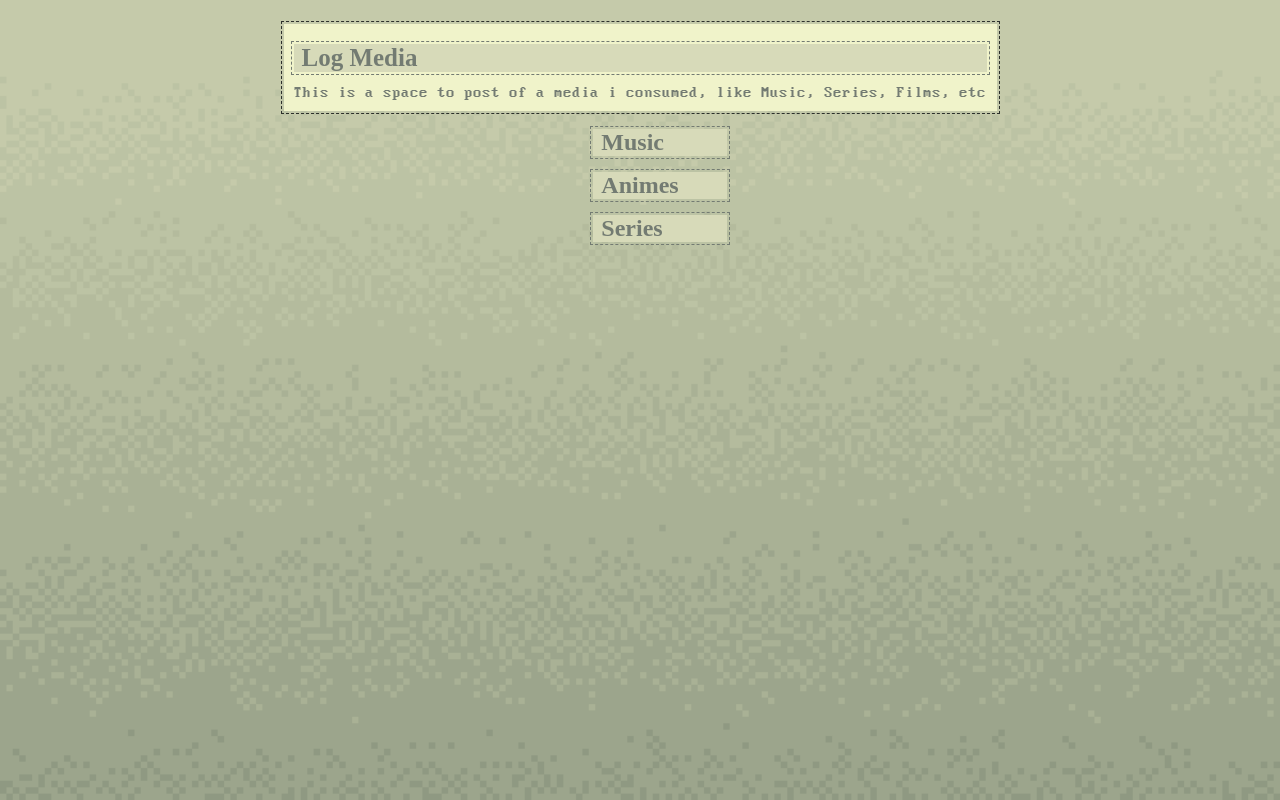
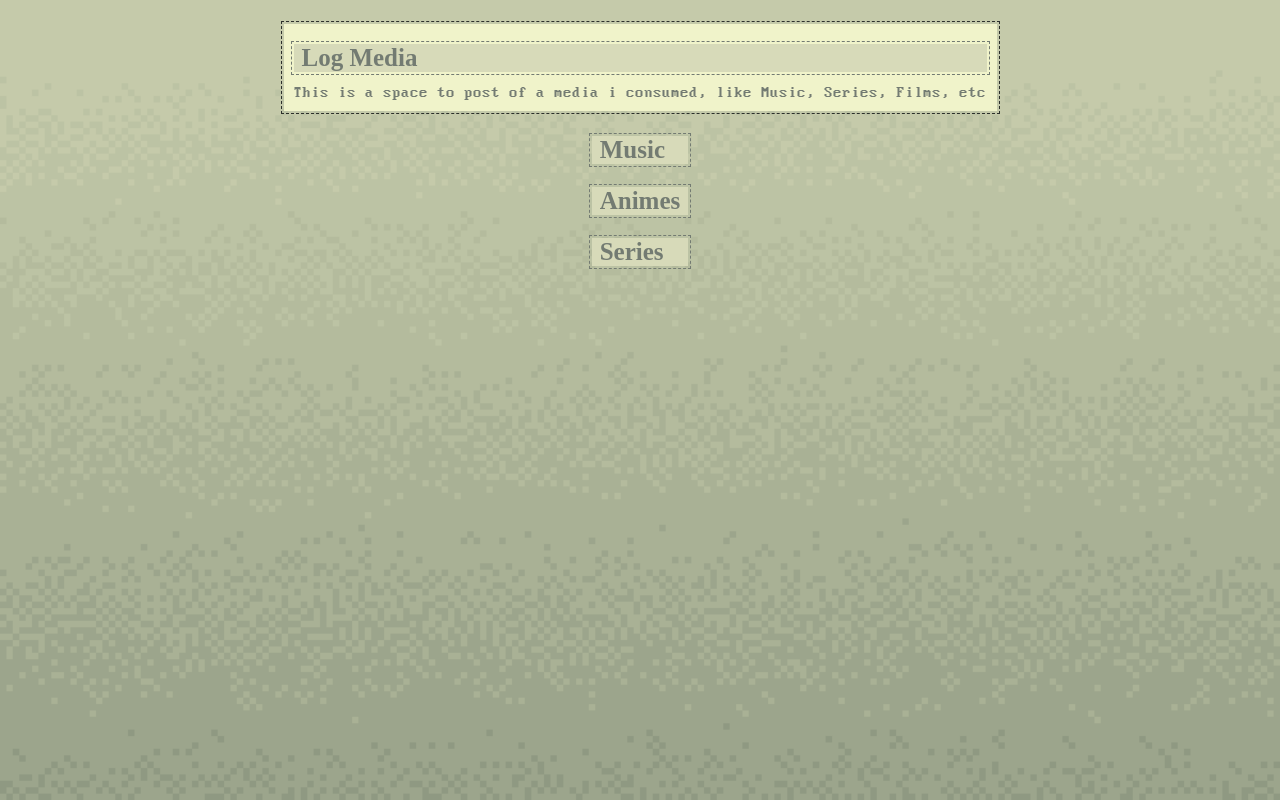
Before and after one commit to esnokum-dacom/onu-98, a website built with Vite: page src/Cont/Blog/index.html in a window 1280 px wide. Built offline with nearby package versions, Linux system fonts and the light colour scheme; no server answers; a web font is replaced by a local one.

Commit message:
fix a issue in Log Media

```diff
--- a/src/Cont/Blog/index.html
+++ b/src/Cont/Blog/index.html
@@ -23,13 +23,19 @@
         </div>
         <div id="MediaLogContainer">
           <div id="ContainerMusic">
-            <h2 class="Bander" id="TextBander">Music</h2>
+            <div id="TitleOth">
+              <h2 class="Bander" id="MyRD">Music</h2>
+            </div>
           </div>
           <div id="ContainerAnimes">
-            <h2 class="Bander" id="TextBander">Animes</h2>
+            <div id="TitleOth">
+              <h2 class="Bander" id="MyRD">Animes</h2>
+            </div>
           </div>
           <div id="ContainerSeries">
-            <h2 class="Bander" id="TextBander">Series</h2>
+            <div id="TitleOth">
+              <h2 class="Bander" id="MyRD">Series</h2>
+            </div>
           </div>
         </div>
       </div>
```
